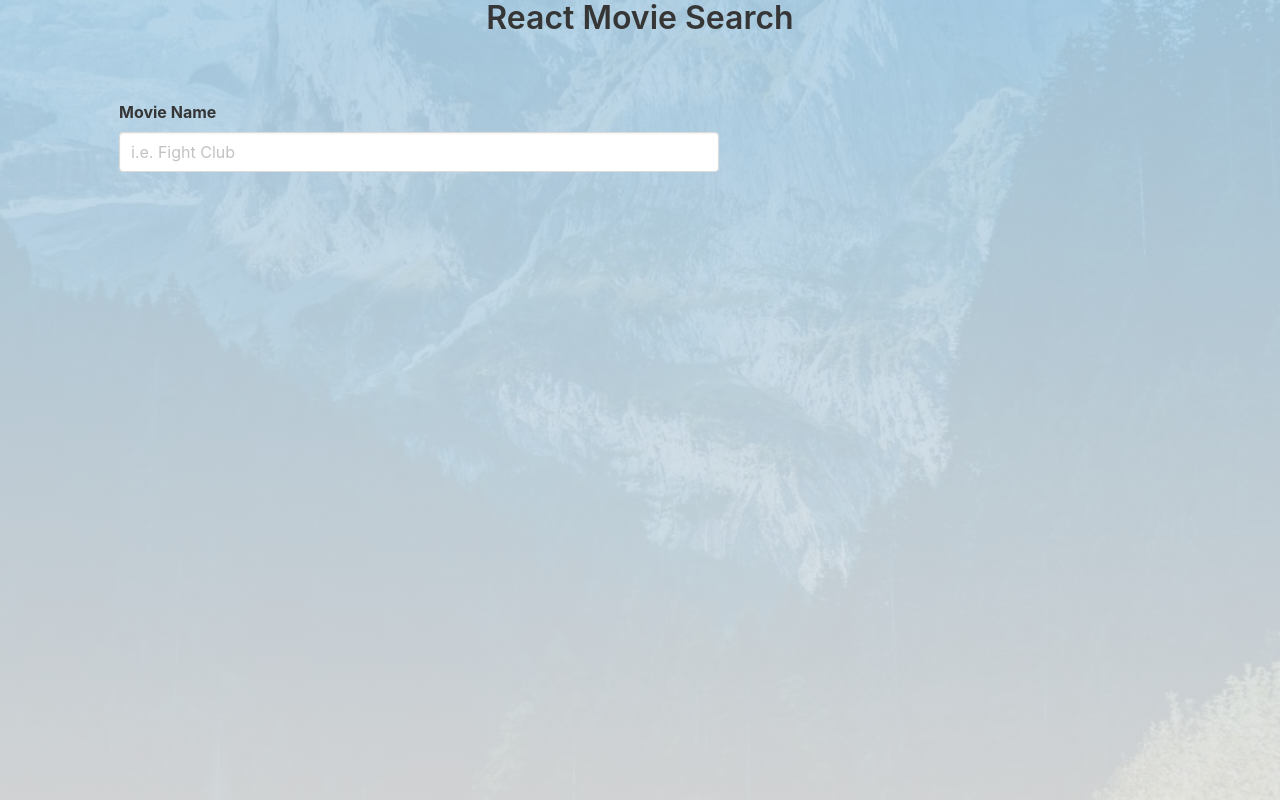
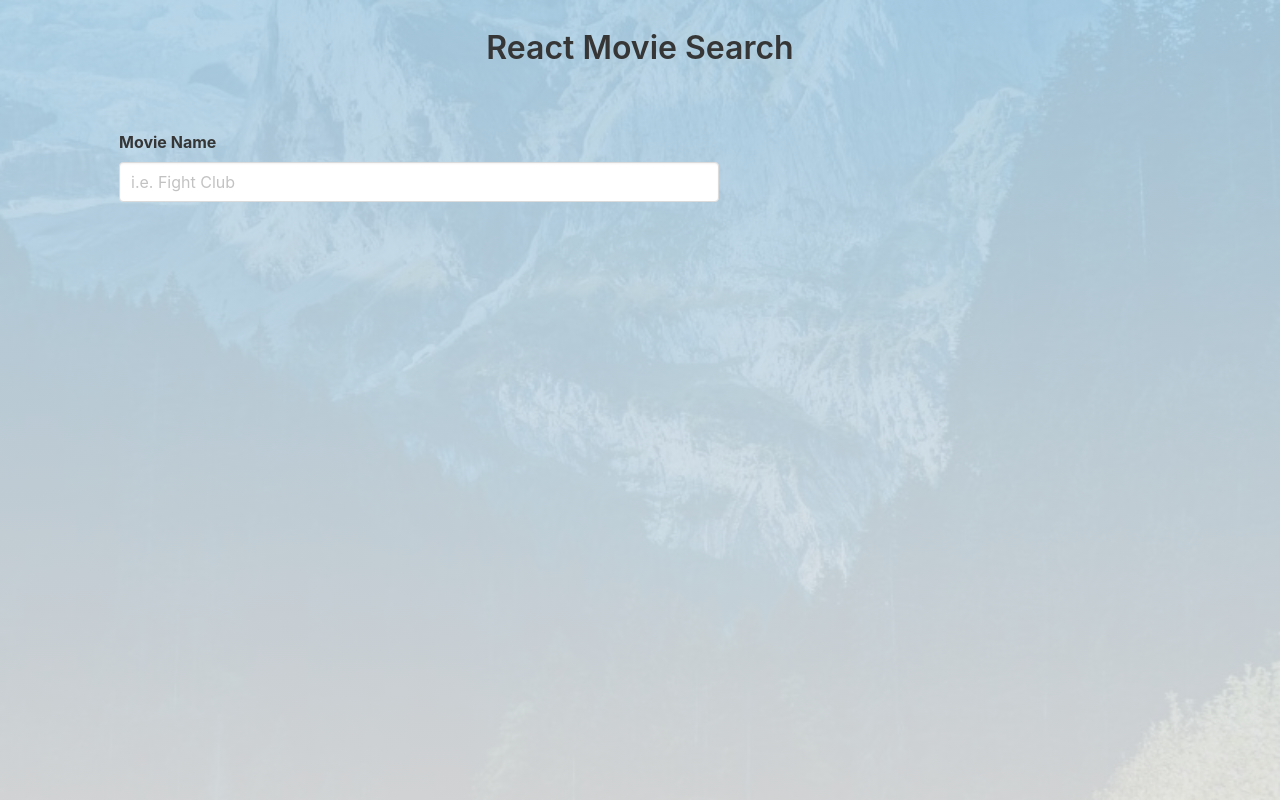
Before and after one commit to RickSanchez7/MovieSeach-DB, a React (Create React App) app: page / in a window 1280 px wide. Built offline with nearby package versions, Linux system fonts and the light colour scheme; no server answers.

Commit message:
fix font-size

```diff
--- a/src/App.css
+++ b/src/App.css
@@ -2,7 +2,7 @@
   box-sizing: border-box;
 }
 html {
-  font-size: 10px;
+  font-size: 16px;
   /* background-color: rgb(244, 244, 244); */
   height: 100vh;
   width: 100%;
@@ -29,7 +29,7 @@ body {
 }
 
 .title {
-  /* padding-top: 30px; */
-  font-size: 4.4rem;
+  padding-top: 30px;
+  font-size: 3.5rem;
   text-align: center;
 }
```
